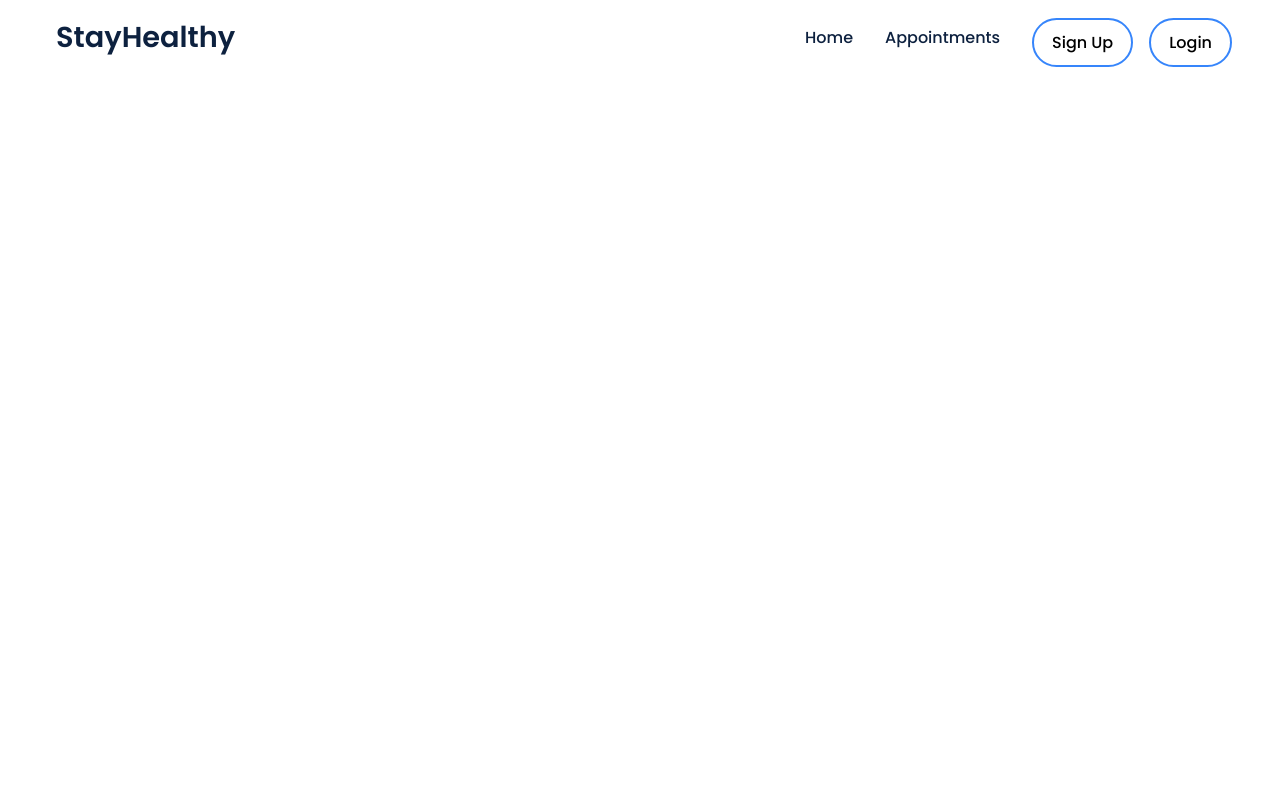
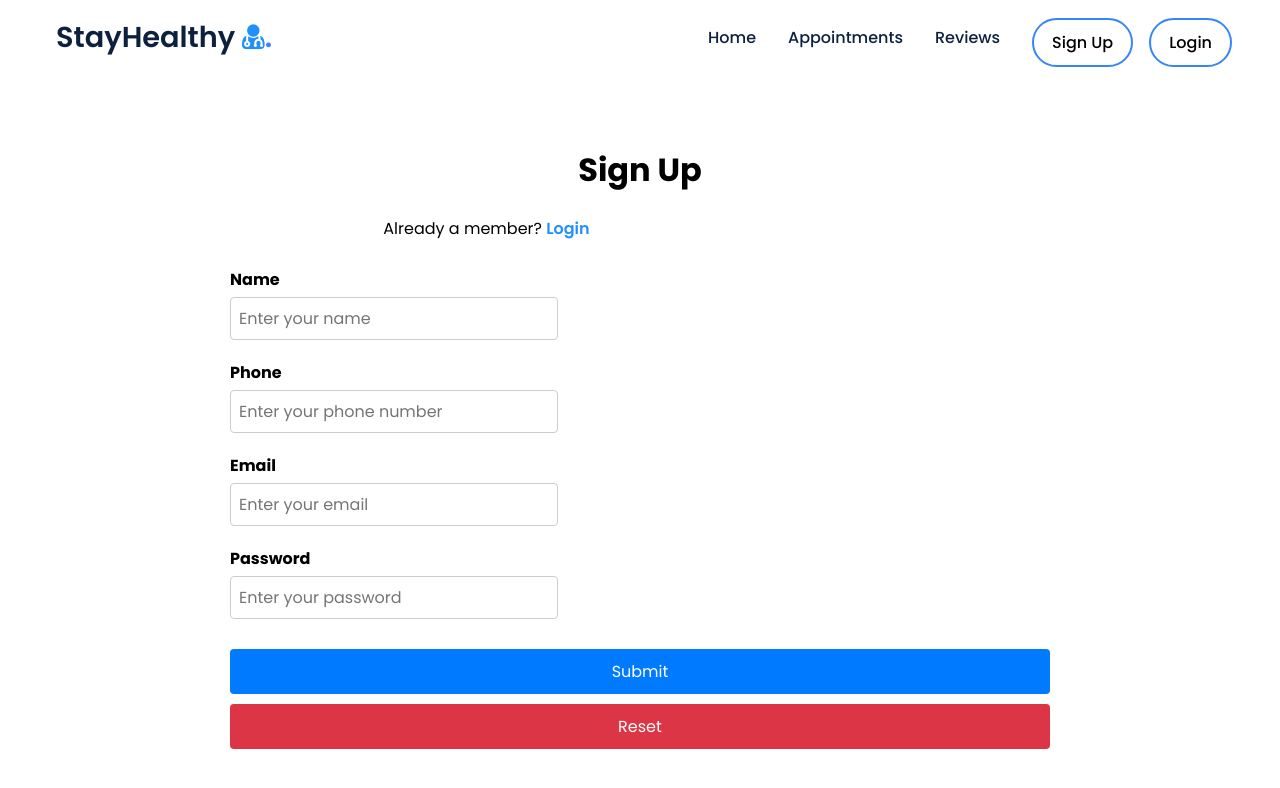
Before and after one commit to isabarriuso/medical_app, a React (Create React App) app: page /signup in a window 1280 px wide. Shown: the top 788 px of the page. Built offline with nearby package versions, Linux system fonts and the light colour scheme.

Commit message:
created js fSign Up and Login Pages

```diff
--- a/src/App.js
+++ b/src/App.js
@@ -4,6 +4,8 @@ import { BrowserRouter, Routes, Route } from "react-router-dom";
 
 import Navbar from './Components/Navbar/Navbar';
 import Landing_Page from './Components/Landing_Page/Landing_Page';
+import Sign_Up from './Components/Sign_Up/Sign_Up';
+import Login from './Components/Login/Login';
 
 function App() {
 
@@ -13,6 +15,8 @@ function App() {
           <Navbar/>
               <Routes>
                 <Route path="/" element={<Landing_Page/>}/>
+                <Route path="/signup" element={<Sign_Up/>}/>
+                <Route path="/login" element={<Login/>}/>
               </Routes>
 
 
--- /dev/null
+++ b/src/Components/Login/Login.js
@@ -0,0 +1,84 @@
+import React, { useState, useEffect } from 'react';
+//Apply css according to your design theme or css that has been given to you in week 2 lab 2
+import { Link, useNavigate } from 'react-router-dom';
+import { API_URL } from '../../config';
+const Login = () => {
+  const [password, setPassword] = useState("");
+  const [email, setEmail] = useState('');
+  const navigate = useNavigate();
+  useEffect(() => {
+    if (sessionStorage.getItem("auth-token")) {
+      navigate("/")
+    }
+  }, []);
+  const login = async (e) => {
+    e.preventDefault();
+    const res = await fetch(`${API_URL}/api/auth/login`, {
+      method: "POST",
+      headers: {
+        "Content-Type": "application/json",
+      },
+      body: JSON.stringify({
+        // name: name,
+        email:email,
+        password: password,
+      }),
+    });
+    const json = await res.json();
+    if (json.authtoken) {
+      sessionStorage.setItem('auth-token', json.authtoken);
+
+      sessionStorage.setItem('email', email);
+      navigate('/');
+      window.location.reload()
+    } else {
+      if (json.errors) {
+        for (const error of json.errors) {
+          alert(error.msg);
+        }
+      } else {
+        alert(json.error);
+      }
+    }
+  };
+  return (
+    <div>
+      <div className="container">
+        <div className="login-grid">
+          <div className="login-text">
+            <h2>Login</h2>
+          </div>
+          <div className="login-text">
+            Are you a new member? <span><Link to="/signup" style={{ color: '#2190FF' }}> Sign Up Here</Link></span>
+          </div>
+          <br />
+          <div className="login-form">
+            <form onSubmit={login}>
+                <div className="form-group">
+                        <label htmlFor="email">Email</label>
+                        <input value={email} onChange={(e) => setEmail(e.target.value)} type="email" name="email" id="email" className="form-control" placeholder="Enter your email" aria-describedby="helpId" />
+                </div>
+                <div className="form-group">
+                    <label htmlFor="password">Password</label>
+                    <input
+                     value={password}
+                     onChange={(e) => setPassword(e.target.value)}
+                     type="password"
+                     name="password"
+                     id="password"
+                     className="form-control"
+                     placeholder="Enter your password"
+                     aria-describedby="helpId"
+                    />
+                </div>
+              <div className="btn-group">
+                <button type="submit" className="btn btn-primary mb-2 mr-1 waves-effect waves-light">Login</button>
+              </div>
+            </form>
+          </div>
+        </div>
+      </div>
+    </div>
+  )
+}
+export default Login;
--- a/src/Components/Navbar/Navbar.js
+++ b/src/Components/Navbar/Navbar.js
@@ -1,37 +1,95 @@
+import React, { useEffect, useState } from "react";
+import { Link } from "react-router-dom";
+
 import "./Navbar.css";
 
-function Navbar() {
+const Navbar = () => {
+    const [click, setClick] = useState(false);
+
+    const [isLoggedIn, setIsLoggedIn] = useState(false);
+    const [username, setUsername] = useState("");
+    const[email,setEmail]=useState("");
+    const [showDropdown, setShowDropdown] = useState(false);
+    const handleClick = () => setClick(!click);
+
+
+    const handleLogout = () => {
+        sessionStorage.removeItem("auth-token");
+        sessionStorage.removeItem("name");
+        sessionStorage.removeItem("email");
+        sessionStorage.removeItem("phone");
+        // remove email phone
+        localStorage.removeItem("doctorData");
+        setIsLoggedIn(false);
+        // setUsername("");
+
+        // Remove the reviewFormData from local storage
+        for (let i = 0; i < localStorage.length; i++) {
+          const key = localStorage.key(i);
+          if (key.startsWith("reviewFormData_")) {
+            localStorage.removeItem(key);
+          }
+        }
+        setEmail('');
+        window.location.reload();
+    }
+    const handleDropdown = () => {
+      setShowDropdown(!showDropdown);
+    }
+    useEffect(() => {
+      const storedemail = sessionStorage.getItem("email");
+
+      if (storedemail) {
+            setIsLoggedIn(true);
+            setUsername(storedemail);
+          }
+        }, []);
   return (
     <nav>
       <div className="nav__logo">
-                <a href="/">
-                StayHealthy <svg style={{height: "26", width: "26", viewBox: "0 0 1000 1000", style: "fill:#3685fb"}}><title>Doctor With Stethoscope SVG icon</title><g><g><path d="M499.8,10c91.7,0,166,74.3,166,166c0,91.7-74.3,166-166,166c-91.7,0-166-74.3-166-166C333.8,84.3,408.1,10,499.8,10z"></path><path d="M499.8,522.8c71.2,0,129.1-58.7,129.1-129.1H370.6C370.6,464.1,428.6,522.8,499.8,522.8z"></path><path d="M693.2,395c-0.7,94.9-70.3,173.7-160.8,188.9v155.9c0,80.3-60.7,150.8-140.8,155.3c-83,4.7-152.7-58.9-157.6-139.7c-22-12.8-35.6-38.5-30.3-66.7c4.7-25.1,25.5-45.6,50.8-49.9c39.7-6.7,74.1,23.7,74.1,62.1c0,23-12.3,43-30.7,54.1c4.7,45.4,45.1,80.4,92.6,76c44.6-4,77.2-44.4,77.2-89.2v-158c-90.5-15.2-160.1-94-160.8-188.9c-89.4,11.5-158.2,87.9-158.2,180.5V910c0,44.2,35.8,80,80,80h542.6c44.2,0,80.1-35.8,80.1-80V575.5C851.4,483,782.6,406.6,693.2,395z"></path></g></g>
-                </svg></a>
+        <Link to="/">
+        StayHealthy <i style={{color:'#2190FF'}} className="fa fa-user-md"></i></Link>
+        <span>.</span>
       </div>
-            <div className="nav__icon">
-            <i className="fa fa-times fa fa-bars"></i>
+      <div className="nav__icon" onClick={handleClick}>
+        <i className={click ? "fa fa-times" : "fa fa-bars"}></i>
       </div>
-            <ul className="nav__links active">
+      <ul className={click ? 'nav__links active' : 'nav__links'}>
         <li className="link">
-                <a href="../Landing_Page/LandingPage.html">Home</a>
+          <Link to="/">Home</Link>
         </li>
         <li className="link">
-                <a href="#">Appointments</a>
+          <Link to="/search/doctors">Appointments</Link>
+        </li>
+        <li className="link">
+         <Link to="/reviews">Reviews</Link>
+        </li>
+        {isLoggedIn?(
+          <>
+            <li className="link">
+              <button className="btn2" onClick={handleLogout}>
+                Logout
+              </button>
             </li>
 
+          </>
+        ) : (
+          <>
             <li className="link">
-                    <a href="../Sign_Up//Sign_Up.html">
+              <Link to="/signup">
                 <button className="btn1">Sign Up</button>
-                    </a>
+              </Link>
             </li>
             <li className="link">
-                    <a href="../Login/Login.html">
+              <Link to="/login">
                 <button className="btn1">Login</button>
-                    </a>
+              </Link>
             </li>
+          </>
+        )}
       </ul>
     </nav>
   );
-}
+};
 
-export default Navbar
+export default Navbar;
--- a/src/Components/Sign_Up/Sign_Up.css
+++ b/src/Components/Sign_Up/Sign_Up.css
@@ -24,11 +24,11 @@ body {
 
   .signup-text {
     margin-top: 30px;
-    grid-column: 1 / 5;
+    grid-column: 1 / 4;
     text-align: center;
   }
   .signup-text1 {
-    grid-column: 1 / 5;
+    grid-column: -1 / 3;
     text-align: center;
   }
   .signup-text1  span{
@@ -37,8 +37,8 @@ body {
     cursor: pointer;
   }
   .signup-form {
-    grid-column: 3 / 5;
-    padding-left: 9.5rem;
+    grid-column: 1 / 4;
+
   }
 
   .signup {
--- /dev/null
+++ b/src/Components/Sign_Up/Sign_Up.js
@@ -0,0 +1,90 @@
+import React, { useState } from 'react';
+import './Sign_Up.css'
+import { Link, useNavigate } from 'react-router-dom';
+import { API_URL } from '../../config';
+
+const Sign_Up = () => {
+    const [name, setName] = useState('');
+    const [email, setEmail] = useState('');
+    const [phone, setPhone] = useState('');
+    const [password, setPassword] = useState('');
+    const [showerr, setShowerr] = useState('');
+    const navigate = useNavigate();
+    const register = async (e) => {
+        e.preventDefault();
+        // API Call
+        const response = await fetch(`${API_URL}/api/auth/register`, {
+            method: "POST",
+            headers: {
+                "Content-Type": "application/json",
+            },
+            body: JSON.stringify({
+                name: name,
+                email: email,
+                password: password,
+                phone: phone,
+            }),
+        });
+        const json = await response.json();
+        if (json.authtoken) {
+            sessionStorage.setItem("auth-token", json.authtoken);
+            sessionStorage.setItem("name", name);
+            // phone and email
+            sessionStorage.setItem("phone", phone);
+            sessionStorage.setItem("email", email);
+            // Redirect to home page
+            navigate("/");   //on directing to home page you need to give logic to change login and signup buttons with name of the user and logout button where you have implemented Navbar functionality
+            window.location.reload();
+        } else {
+            if (json.errors) {
+                for (const error of json.errors) {
+                    setShowerr(error.msg);
+                }
+            } else {
+                setShowerr(json.error);
+            }
+        }
+    };
+    return (
+        <div className="container" style={{marginTop:'5%'}}>
+            <div className="signup-grid">
+                <div className="signup-text">
+                    <h1>Sign Up</h1>
+                </div>
+                <div className="signup-text1" style={{textAlign: 'left'}}>
+                    Already a member? <span><a href="../Login/Login.html" style={{color: "#2190FF"}}> Login</a></span>
+                </div>
+                <div className="signup-form">
+                    <form onSubmit={register}>
+                        <div className="form-group">
+                            <label htmlFor="name">Name</label>
+                            <input value={name} onChange={(e) => setName(e.target.value)} type="text" name="name" id="name" className="form-control" placeholder="Enter your name" aria-describedby="helpId" />
+                            {showerr && <div className="err" style={{ color: 'red' }}>{showerr}</div>}
+                        </div>
+                        <div className="form-group">
+                            <label for="phone">Phone</label>
+                            <input value={phone} onChange={(e) => setPhone(e.target.value)} type="tel" name="phone" id="phone" className="form-control" placeholder="Enter your phone number" aria-describedby="helpId" />
+                            {showerr && <div className="err" style={{ color: 'red' }}>{showerr}</div>}
+                        </div>
+                        <div className="form-group">
+                            <label htmlFor="email">Email</label>
+                            <input value={email} onChange={(e) => setEmail(e.target.value)} type="email" name="email" id="email" className="form-control" placeholder="Enter your email" aria-describedby="helpId" />
+                            {showerr && <div className="err" style={{ color: 'red' }}>{showerr}</div>}
+                        </div>
+                        <div className="form-group">
+                            <label for="password">Password</label>
+                            <input value={password} onChange={(e) => setPassword(e.target.value)} name="password" id="password" className="form-control" placeholder="Enter your password" aria-describedby="helpId" />
+                            {showerr && <div className="err" style={{ color: 'red' }}>{showerr}</div>}
+                        </div>
+                        <div className="btn-group">
+                            <button type="submit" className="btn btn-primary mb-2 mr-1 waves-effect waves-light">Submit</button>
+                            <button type="reset" className="btn btn-danger mb-2 waves-effect waves-light">Reset</button>
+                        </div>
+                    </form>
+                </div>
+            </div>
+        </div>
+    );
+}
+
+export default Sign_Up;
```
Lines whose indentation alone changed are shown as unchanged.
